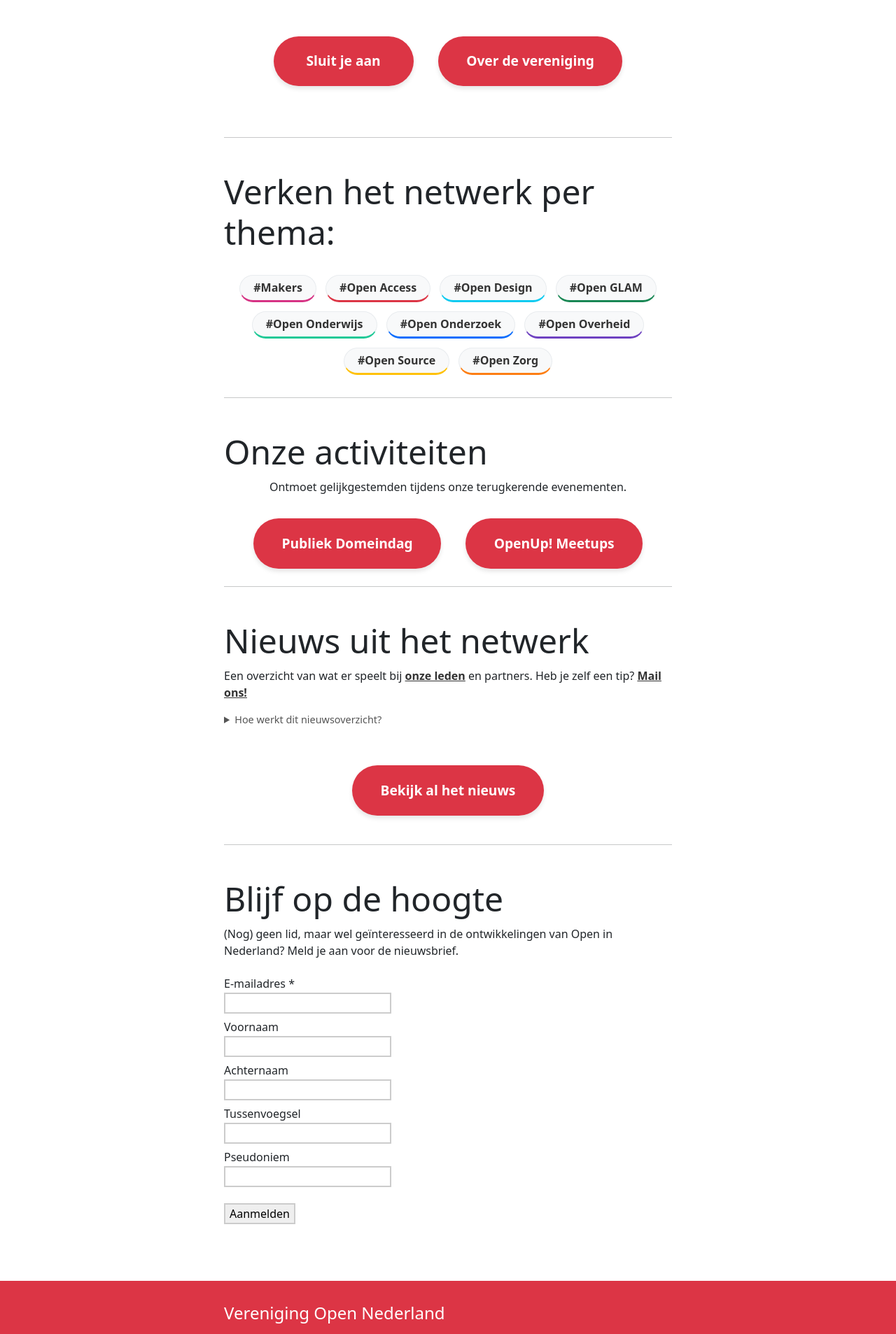
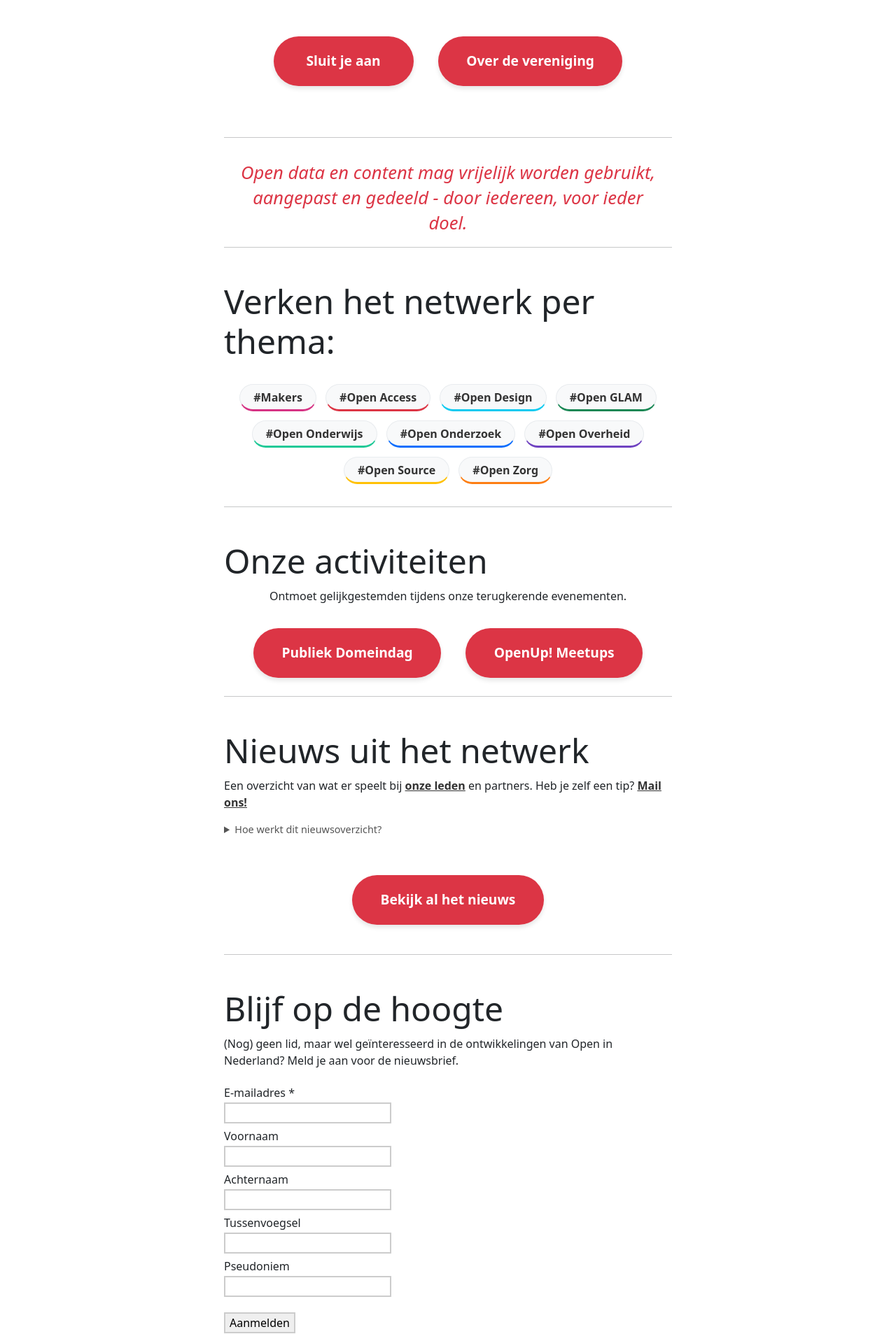
Before and after one commit to opennederland/www.opennederland.nl, a Jekyll site: the page built from index.md, in a window 1280 px wide. Shown: the part 630-2537 px from the top of the page at 70% size. Built offline with Jekyll 4.4.1, drawn with Linux system fonts in a browser that asks for light colours.

Commit message:
missie statement uit hero naar highlight overgezet

```diff
--- a/assets/css/style.css
+++ b/assets/css/style.css
@@ -66,6 +66,19 @@
     width: auto;
     margin: 0;
     display: block;
+}
+
+/* --- Mission Statement (Open Definitie) --- */
+.mission-statement {
+    font-size: 1.6em;
+    line-height: 1.4;
+    text-align: center;
+    color: var(--main-color);
+    font-weight: 300;
+    font-style: italic;
+    max-width: 900px;
+    margin: 2rem auto 1rem auto;
+    padding: 0 1rem;
 }
 
 /* --- Navigatie --- */
@@ -267,3 +280,10 @@
         margin-top: 40px;
     }
 }
+
+/* Mission statement */
+@media screen and (max-width: 680px) {
+    .mission-statement {
+        font-size: 1.3em;
+    }
+}
--- a/index.md
+++ b/index.md
@@ -21,6 +21,10 @@
         </a>
     </div>
 </section>
+
+<hr />
+
+<h2 class="mission-statement">{{ site.open-definition }}</h2>
 
 <hr />
 
```
